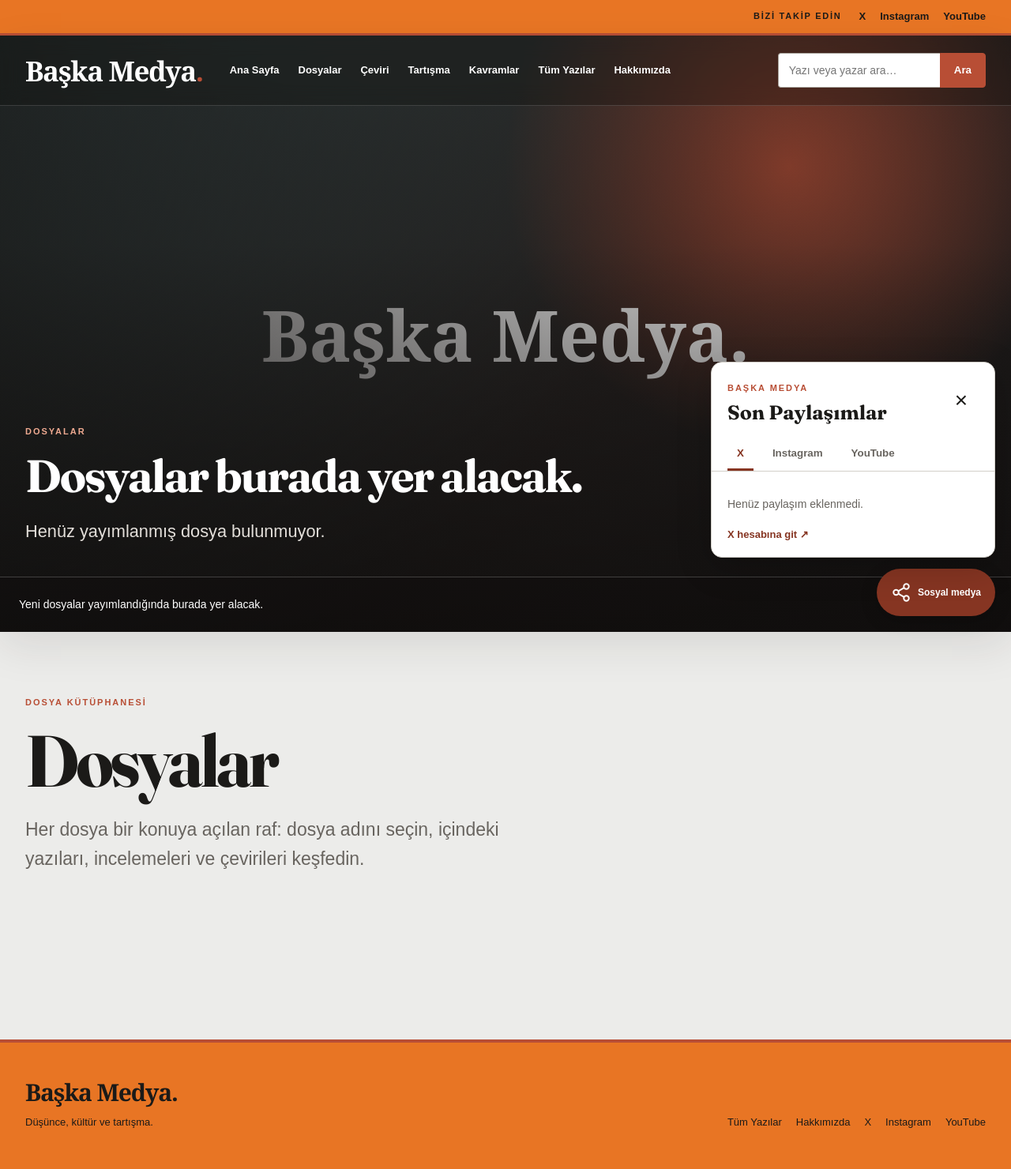
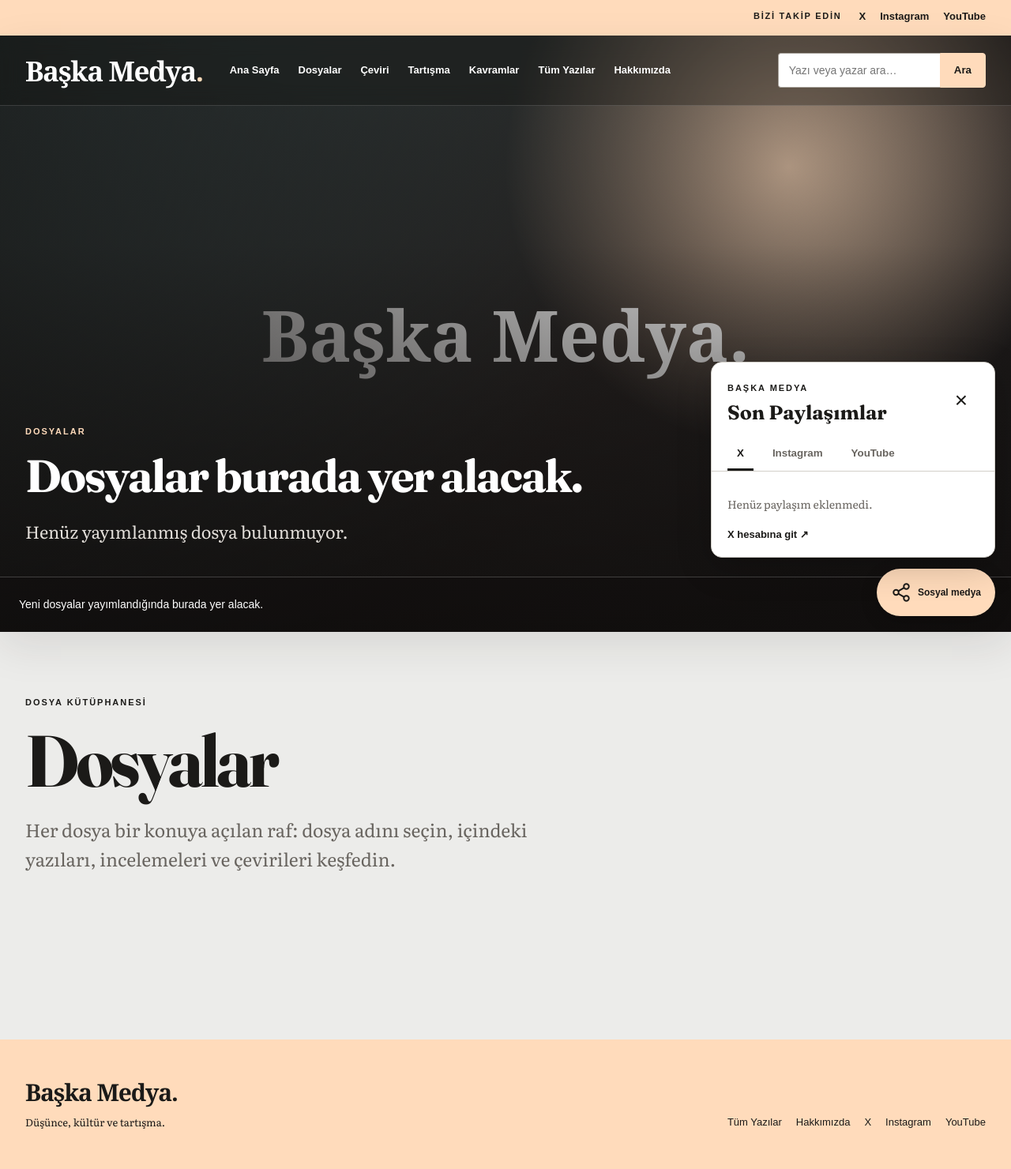
Before and after one commit to MelihP/dergi-sitesi, a Django app: page /dosyalar/ in a window 1280 px wide. Shown: the whole page at 79% size. Run offline with Django 5.2, Linux system fonts and the light colour scheme; data comes from the database, SQL or seed files in the repository; data that the repository does not hold is empty.

Commit message:
Site guncellemeleri ve duzenlemeler

```diff
--- a/articles/static/articles/css/style.css
+++ b/articles/static/articles/css/style.css
@@ -6,7 +6,24 @@
     font-display: swap;
 }
 
+@font-face {
+    font-family: "Literata";
+    src: url("../fonts/literata.ttf") format("truetype");
+    font-style: normal;
+    font-weight: 200 900;
+    font-display: swap;
+}
+
+@font-face {
+    font-family: "Literata";
+    src: url("../fonts/literata-italic.ttf") format("truetype");
+    font-style: italic;
+    font-weight: 200 900;
+    font-display: swap;
+}
+
 :root {
+    --font-reading: "Literata", Georgia, "Times New Roman", serif;
     --font-heading: "Fraunces", Georgia, "Times New Roman", serif;
     color-scheme: light;
     --bg: #ececea;
@@ -14,15 +31,15 @@
     --surface-strong: #ffffff;
     --text: #1b1a18;
     --muted: #68645f;
-    --accent: #b84e35;
-    --accent-dark: #863522;
-    --accent-soft: #efd8d1;
+    --accent: #FFDBBB;
+    --accent-dark: #FFDBBB;
+    --accent-soft: #fff0e2;
     --secondary: #346d70;
     --secondary-soft: #d8e8e7;
     --border: #d2cfc9;
     --border-strong: #aaa59e;
     --dark: #1d1b1a;
-    --brand-orange: #e87524;
+    --brand-peach: #FFDBBB;
     --radius: 4px;
     --shadow: 0 18px 50px rgba(35, 31, 27, 0.1);
     --page-width: 1380px;
@@ -73,6 +90,7 @@ h6 {
 }
 
 p {
+    font-family: var(--font-reading);
     overflow-wrap: normal;
     word-break: normal;
     hyphens: auto;
@@ -127,7 +145,7 @@ select:focus-visible {
 /* ÜST SOSYAL ŞERİT */
 
 .social-bar {
-    background: var(--brand-orange);
+    background: var(--brand-peach);
     color: var(--text);
     border-bottom: 3px solid var(--accent);
 }
@@ -287,7 +305,7 @@ select:focus-visible {
     border: 1px solid var(--accent);
     border-radius: 0 var(--radius) var(--radius) 0;
     background: var(--accent);
-    color: #fff;
+    color: var(--text);
     font-weight: 700;
     cursor: pointer;
     transition: background 180ms ease, border-color 180ms ease;
@@ -348,7 +366,7 @@ select:focus-visible {
 }
 
 .eyebrow {
-    color: var(--accent);
+    color: var(--text);
     font-size: 11px;
     font-weight: 800;
     letter-spacing: 0.18em;
@@ -416,7 +434,7 @@ select:focus-visible {
 .hero-placeholder {
     z-index: -3;
     background:
-        radial-gradient(circle at 78% 22%, rgba(184, 78, 53, 0.78), transparent 31%),
+        radial-gradient(circle at 78% 22%, rgba(255, 219, 187, 0.78), transparent 31%),
         linear-gradient(130deg, #485e60, #272322 58%, #181616);
 }
 
@@ -936,7 +954,7 @@ select:focus-visible {
 
 .site-footer {
     padding: 48px 0;
-    background: var(--brand-orange);
+    background: var(--brand-peach);
     color: var(--text);
     border-top: 4px solid var(--accent);
 }
@@ -1589,7 +1607,7 @@ select:focus-visible {
 .dossier-contents p { line-height: 1.6; }
 .main-nav { flex-wrap: wrap; }
 
-.featured-slider .hero .eyebrow { color: #efaa91; }
+.featured-slider .hero .eyebrow, .dossier-hero .eyebrow { color: var(--accent); }
 
 .social-launcher {
     position: fixed;
@@ -1602,7 +1620,7 @@ select:focus-visible {
     border: 0;
     border-radius: 999px;
     background: var(--accent-dark);
-    color: #fff;
+    color: var(--text);
     display: flex;
     align-items: center;
     justify-content: center;
@@ -1635,13 +1653,13 @@ select:focus-visible {
 .social-close { border: 0; background: transparent; cursor: pointer; font-size: 28px; width: 44px; height: 44px; color: var(--text); }
 .social-tabs { display: flex; padding: 0 20px; gap: 12px; border-bottom: 1px solid var(--border); }
 .social-tab { background: transparent; border: 0; border-bottom: 3px solid transparent; padding: 12px; cursor: pointer; font-weight: bold; color: var(--muted); }
-.social-tab[aria-selected="true"] { color: var(--accent-dark); border-bottom-color: var(--accent-dark); }
+.social-tab[aria-selected="true"] { color: var(--text); border-bottom-color: var(--text); }
 .social-panel-body { overflow-y: auto; overscroll-behavior: contain; padding: 16px 20px; min-height: 0; }
 .social-post { padding: 0 0 16px; margin-bottom: 16px; border-bottom: 1px solid var(--border); }
 .social-post-image { width: 100%; max-height: 180px; object-fit: contain; background: var(--bg); border-radius: 6px; }
 .social-post h3 { margin: 12px 0 8px; font-size: 20px; overflow-wrap: anywhere; }
 .social-post p { font-size: 14px; margin: 0 0 8px; }
-.social-post-action, .social-profile-link { font-size: 13px; font-weight: bold; color: var(--accent-dark); }
+.social-post-action, .social-profile-link { font-size: 13px; font-weight: bold; color: var(--text); }
 .social-empty { color: var(--muted); font-size: 14px; }
 @media (prefers-reduced-motion: reduce) { .social-launcher { transition: none; } }
 
--- a/articles/templates/articles/base.html
+++ b/articles/templates/articles/base.html
@@ -7,6 +7,7 @@
     <meta name="theme-color" content="#ececea">
     <title>{% block title %}Başka Medya{% endblock %}</title>
     <link rel="preload" href="{% static 'articles/fonts/fraunces.ttf' %}" as="font" type="font/ttf" crossorigin>
+    <link rel="preload" href="{% static 'articles/fonts/literata.ttf' %}" as="font" type="font/ttf" crossorigin>
     <link rel="stylesheet" href="{% static 'articles/css/style.css' %}">
 </head>
 <body class="{% block body_class %}{% endblock %}">
```
Also changed, not shown: other parts of articles/static/articles/css/style.css (+19 -15 lines), articles/static/articles/fonts/OFL-Literata.txt (added, +93 -0 lines), articles/static/articles/fonts/literata-italic.ttf (added), articles/static/articles/fonts/literata.ttf (added).
